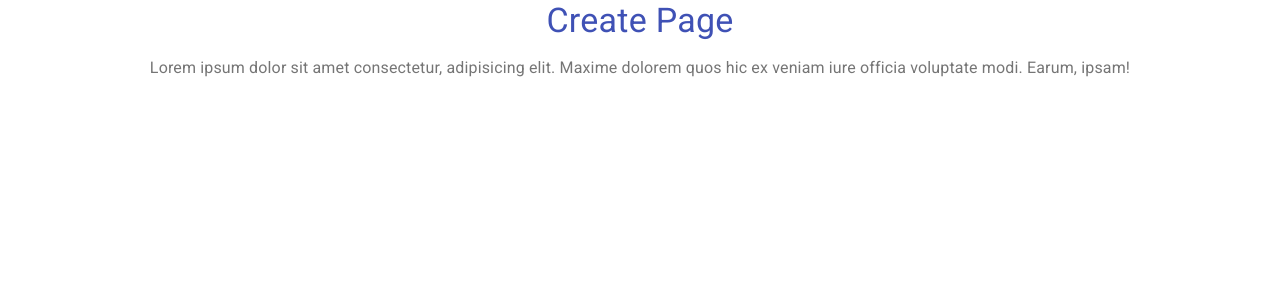
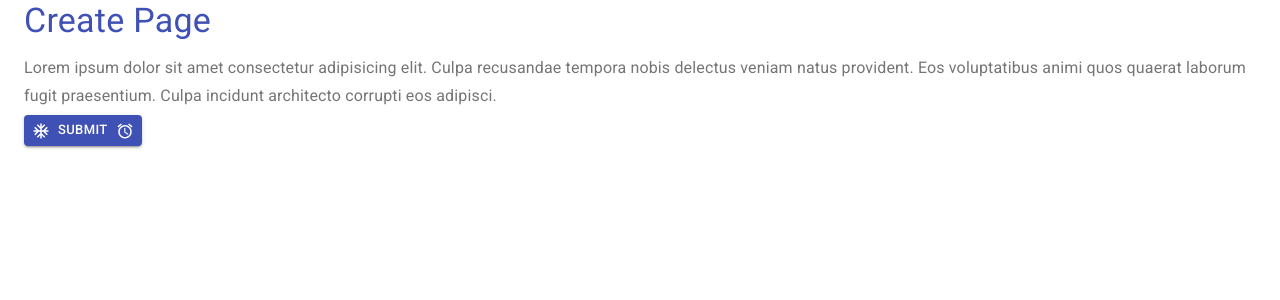
Before and after one commit to MohiuddinRabby/material-ui-practise, a React (Create React App) app: page /create in a window 1280 px wide. Shown: the top 300 px of the page. Built offline with nearby package versions, Linux system fonts and the light colour scheme.

Commit message:
icons example added

```diff
--- a/package.json
+++ b/package.json
@@ -4,6 +4,7 @@
   "private": true,
   "dependencies": {
     "@material-ui/core": "^4.11.3",
+    "@material-ui/icons": "^4.11.2",
     "@testing-library/jest-dom": "^5.11.9",
     "@testing-library/react": "^11.2.5",
     "@testing-library/user-event": "^12.8.3",
--- a/src/App.js
+++ b/src/App.js
@@ -1,5 +1,5 @@
 import React from "react";
-import { BrowserRouter as Router, Switch, Route, Link } from "react-router-dom";
+import { BrowserRouter as Router, Switch, Route } from "react-router-dom";
 import Create from "./pages/Create";
 import Notes from "./pages/Notes";
 const App = () => {
--- a/src/pages/Create.js
+++ b/src/pages/Create.js
@@ -1,29 +1,40 @@
-import { Typography } from "@material-ui/core";
 import React from "react";
-
+import { Button, Container, Typography } from "@material-ui/core";
+import AcUnitIcon from "@material-ui/icons/AcUnit";
+import AccessAlarmIcon from "@material-ui/icons/AccessAlarm";
 const Create = () => {
   return (
-    <>
+    <Container>
       <Typography
         variant="h4"
         component="h2"
-        align="center"
+        // align="center"
         color="primary"
         gutterBottom
       >
         Create Page
       </Typography>
       <Typography
-        noWrap
         variant="subtitle1"
-        align="center"
+        // align="center"
         gutterBottom
         color="textSecondary"
       >
-        Lorem ipsum dolor sit amet consectetur, adipisicing elit. Maxime dolorem
-        quos hic ex veniam iure officia voluptate modi. Earum, ipsam!
+        Lorem ipsum dolor sit amet consectetur adipisicing elit. Culpa
+        recusandae tempora nobis delectus veniam natus provident. Eos
+        voluptatibus animi quos quaerat laborum fugit praesentium. Culpa
+        incidunt architecto corrupti eos adipisci.
       </Typography>
-    </>
+      <Button
+        variant="contained"
+        color="primary"
+        size="small"
+        startIcon={<AcUnitIcon />}
+        endIcon={<AccessAlarmIcon />}
+      >
+        Submit
+      </Button>
+    </Container>
   );
 };
 
```
Also changed, not shown: 1 other file (tests, documents, lock files or other folders).
